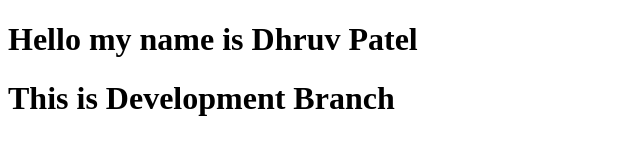
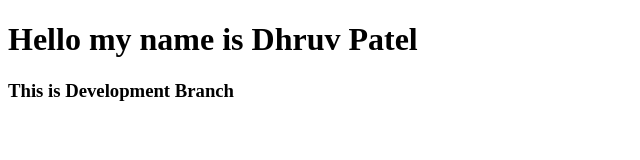
Before and after one commit to DhruvPatel-101005/Dhruv-Patel_202326800059_Mid2025, a plain HTML site: page index.html in a window 1280 px wide. Shown: the whole page, without its empty margins (0-640 px from the left). Drawn offline with Linux system fonts and the light colour scheme.

Commit message:
2 commit

```diff
--- a/index.html
+++ b/index.html
@@ -7,6 +7,6 @@
 </head>
 <body>
     <h1>Hello my name is Dhruv Patel</h1>
-    <h1>This is Development Branch</h1>
+    <h3>This is Development Branch</h3>
 </body>
 </html>
```
